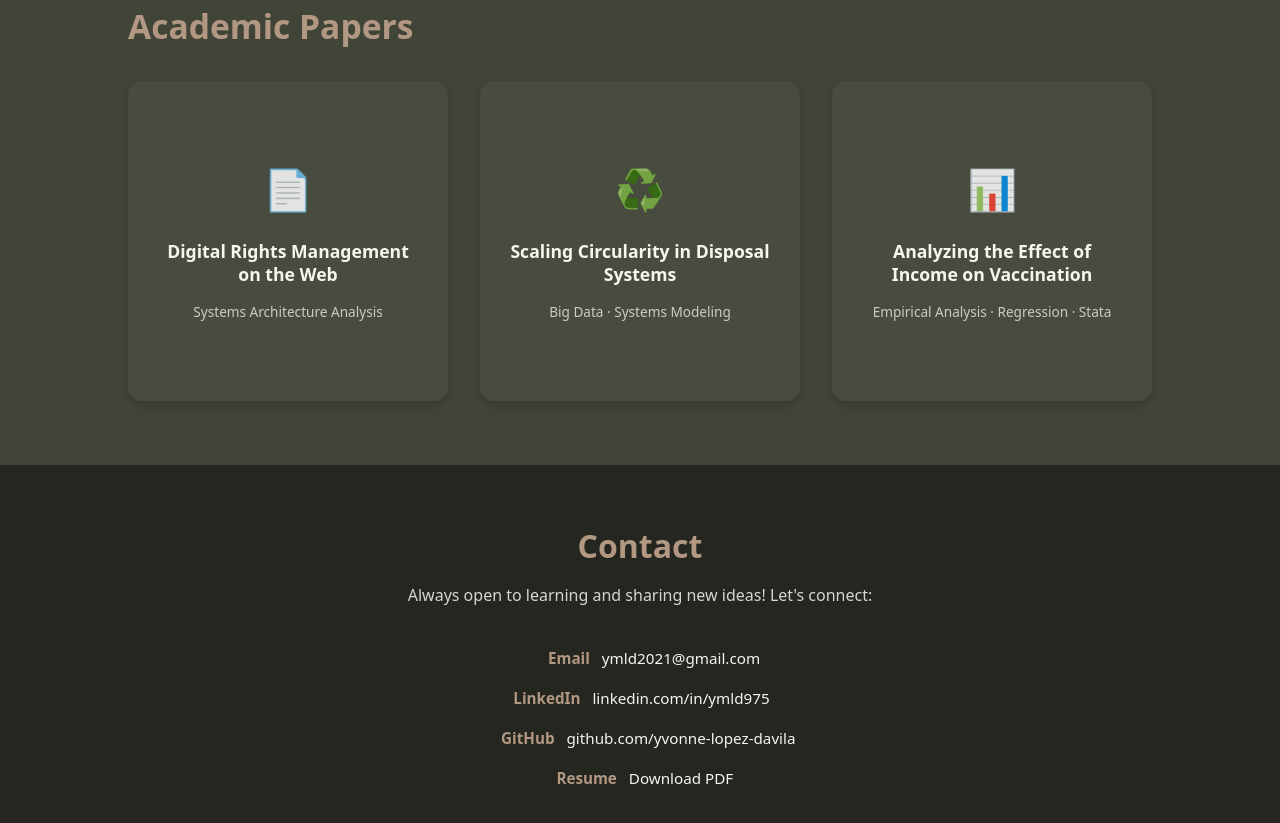
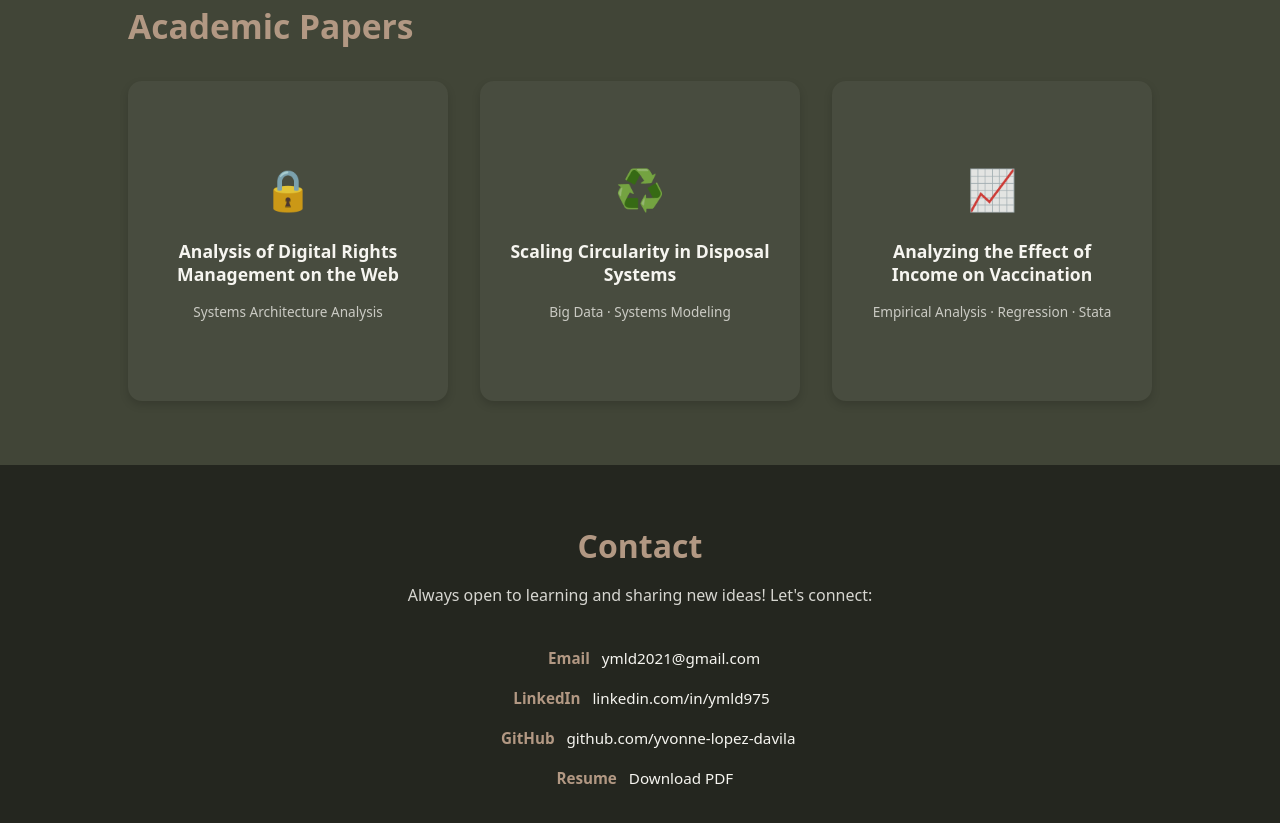
Before and after one commit to yvonne-lopez-davila/yvonne-lopez-davila.github.io, a plain HTML site: page index.html in a window 1280 px wide. Shown: the part 2323-3146 px from the top of the page. Drawn offline with Linux system fonts and the light colour scheme.

Commit message:
clarity tweaks
mostly on academic papers sections, icons, etc.

```diff
--- a/index.html
+++ b/index.html
@@ -233,8 +233,8 @@
 
   <div class="paper-grid">
     <a href="papers/drm.html" target="_blank" class="paper-card">
-      <div class="paper-icon">📄</div>
-      <h3>Digital Rights Management on the Web</h3>
+      <div class="paper-icon">🔒</div>
+      <h3>Analysis of Digital Rights Management on the Web</h3>
       <span>Systems Architecture Analysis</span>
     </a>
 
@@ -245,7 +245,7 @@
     </a>
 
     <a href="papers/metrics-incomeVax.pdf" target="_blank" class="paper-card">
-      <div class="paper-icon">📊</div>
+      <div class="paper-icon">📈</div>
       <h3>Analyzing the Effect of Income on Vaccination</h3>
       <span>Empirical Analysis  · Regression  · Stata </span>
     </a>
```
